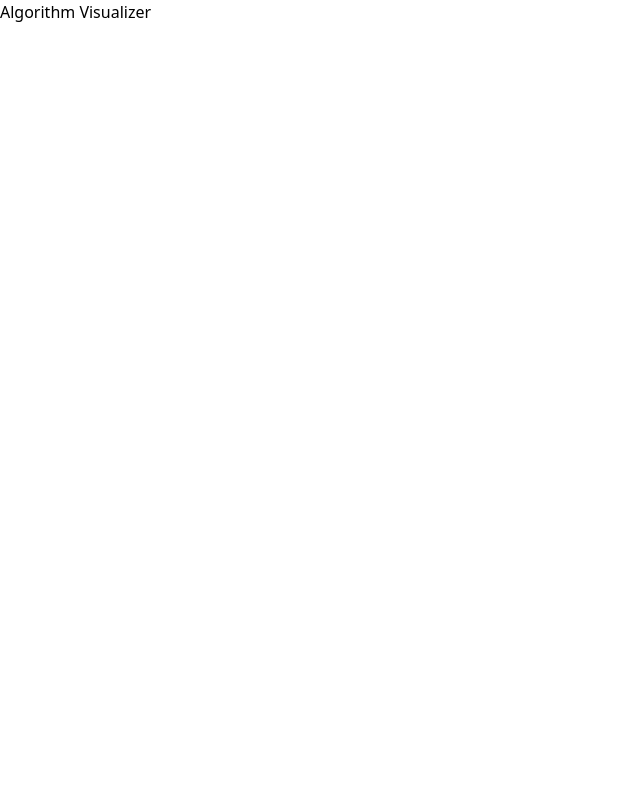
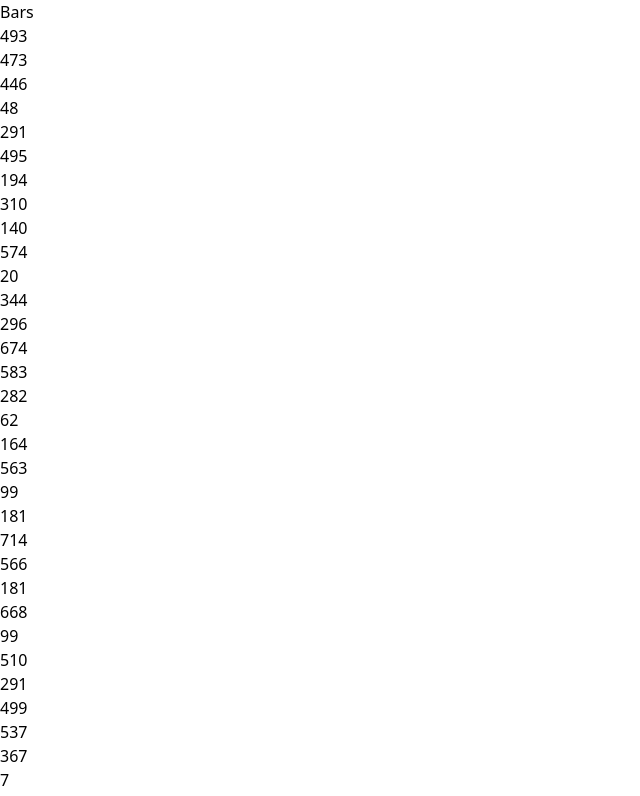
Before and after one commit to BasicallyManny/Algorithm-Visualizer, a React (Vite) app: page / in a window 1280 px wide. Shown: the top 796 px of the page, without its empty margins (0-640 px from the left). Built offline with nearby package versions, Linux system fonts and the light colour scheme.

Commit message:
implemented the generate random array and reset array functionality - > need to generate bars

```diff
--- a/src/App.tsx
+++ b/src/App.tsx
@@ -1,13 +1,14 @@
 import './App.css'
+import Visualizer from './components/Visualizer'
 
 function App() {
 
 
   return (
-    <div className="App">
-      <h1>Algorithm Visualizer</h1>
+    <div>
+        <Visualizer ArraySize={50} />
     </div>
-  )
+);
 }
 
 export default App
--- /dev/null
+++ b/src/components/Visualizer.tsx
@@ -0,0 +1,53 @@
+import React from "react";
+
+export default class Visualizer extends React.Component {
+    constructor(props) {
+        super(props);
+        this.state = {
+            array: [], // Initialize the state as 'array'
+        };
+    }
+
+    componentDidMount(): void {
+        this.resetArray();
+    }
+
+    resetArray(): void {
+        const array = [];
+        const size = this.props.ArraySize || 50; // Default size if prop is not provided
+
+        for (let i = 0; i < size; i++) {
+            array.push(randomIntFromInterval(5, 730));
+        }
+
+        this.setState({ array: array });
+    }
+
+    render(): JSX.Element {
+        const { array } = this.state;
+
+        return (
+            <>
+                <h1>Bars</h1>
+                {array.length === 0 ? (
+                    <p>No data to display</p>
+                ) : (
+                    array.map((value, idx) => (
+                        <div
+                            className="array-bar"
+                            key={idx}
+
+                        >
+                            {value}
+                        </div>
+                    ))
+                )}
+            </>
+        );
+    }
+}
+
+// Function to generate a random integer between min and max
+function randomIntFromInterval(min, max) {
+    return Math.floor(Math.random() * (max - min + 1) + min);
+}
```
